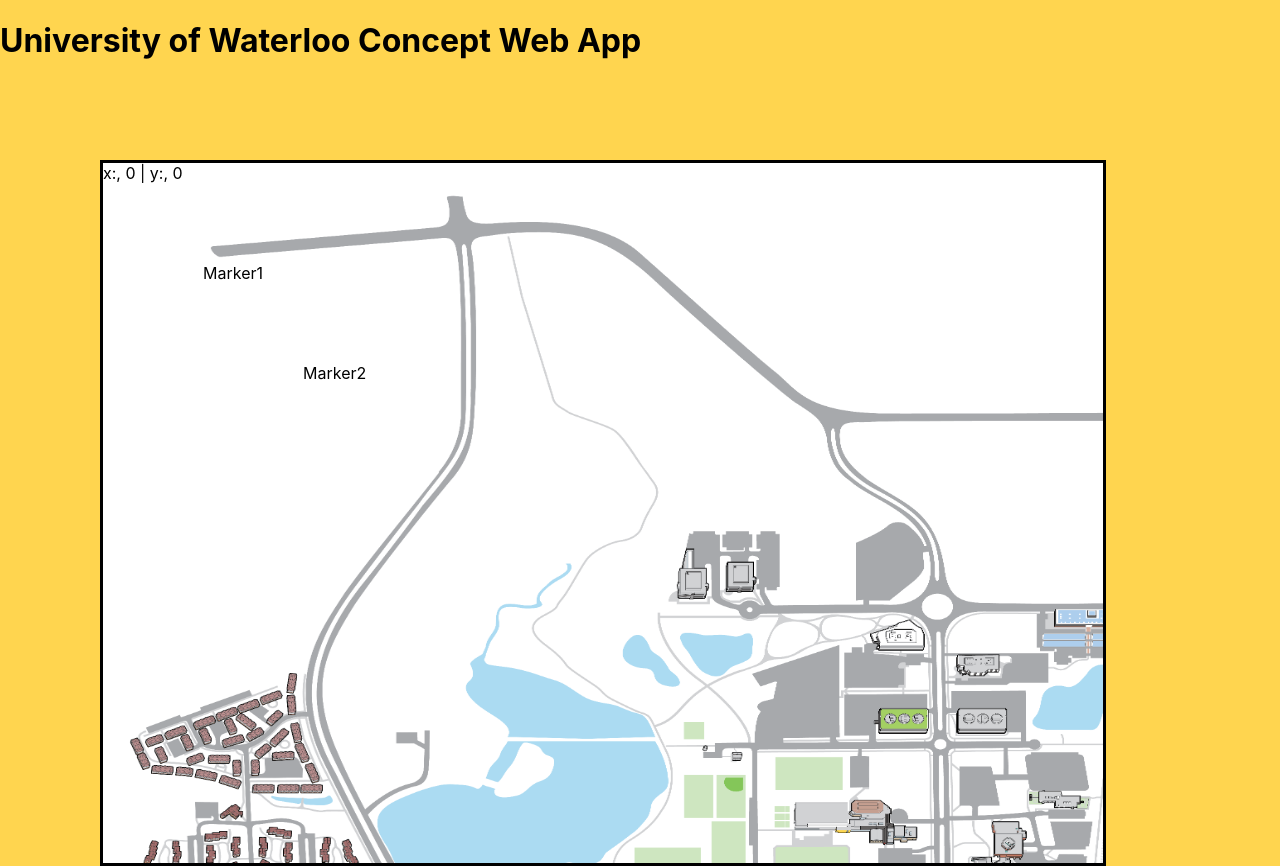
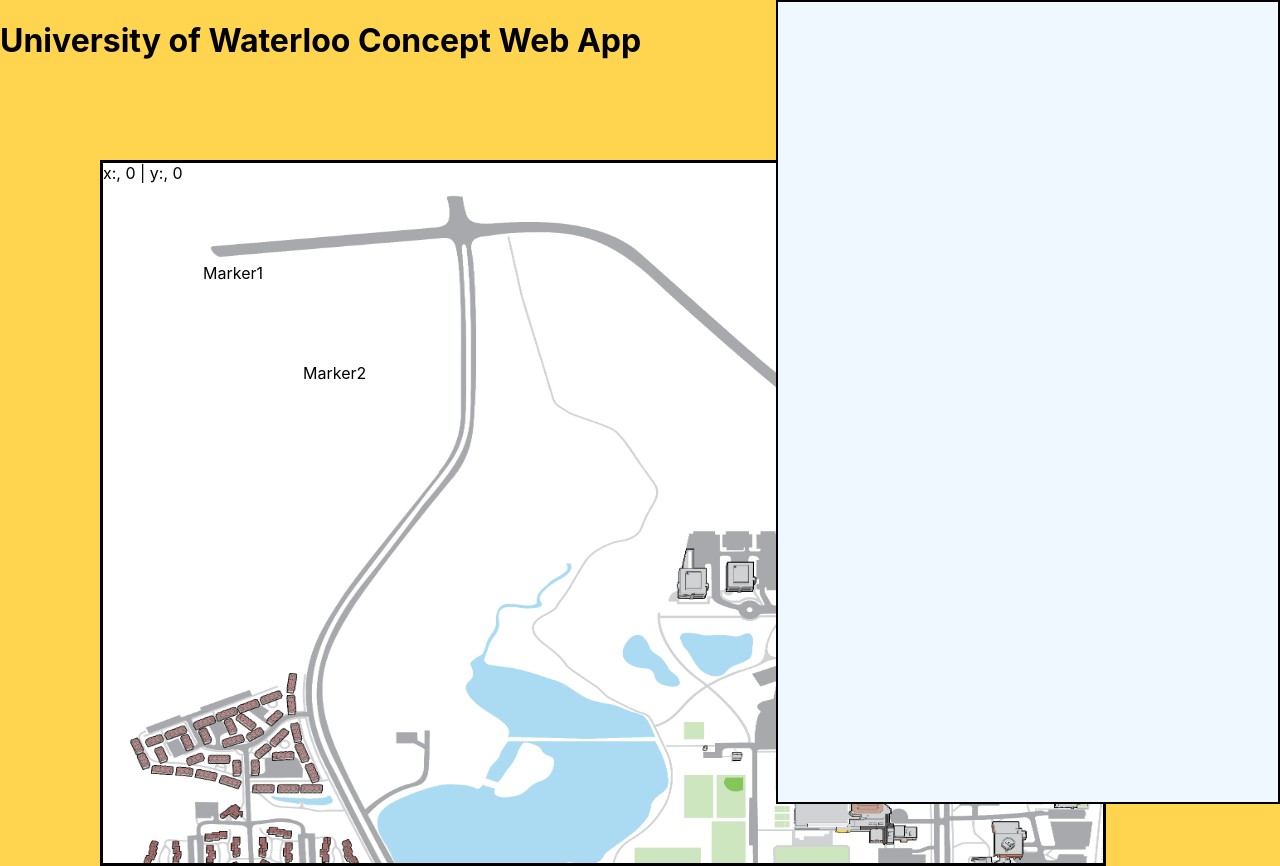
Before and after one commit to shaun-mani/velocity-app, a React (Create React App) app: page / in a window 1280 px wide. Built offline with nearby package versions, Linux system fonts and the light colour scheme.

Commit message:
Update App.js

```diff
--- a/src/App.js
+++ b/src/App.js
@@ -2,12 +2,16 @@
 import { useState } from "react";
 import './App.css';
 import Map from './components/Map';
+import Sidebar from './components/Sidebar';
 
 function App() {
   return (
     <>
     <h1>University of Waterloo Concept Web App</h1>
-      <Map />
+    <React.Fragment>
+        <div><Map /></div>
+        <div><Sidebar /></div>
+        </React.Fragment>
     </>
   );
 }
```
